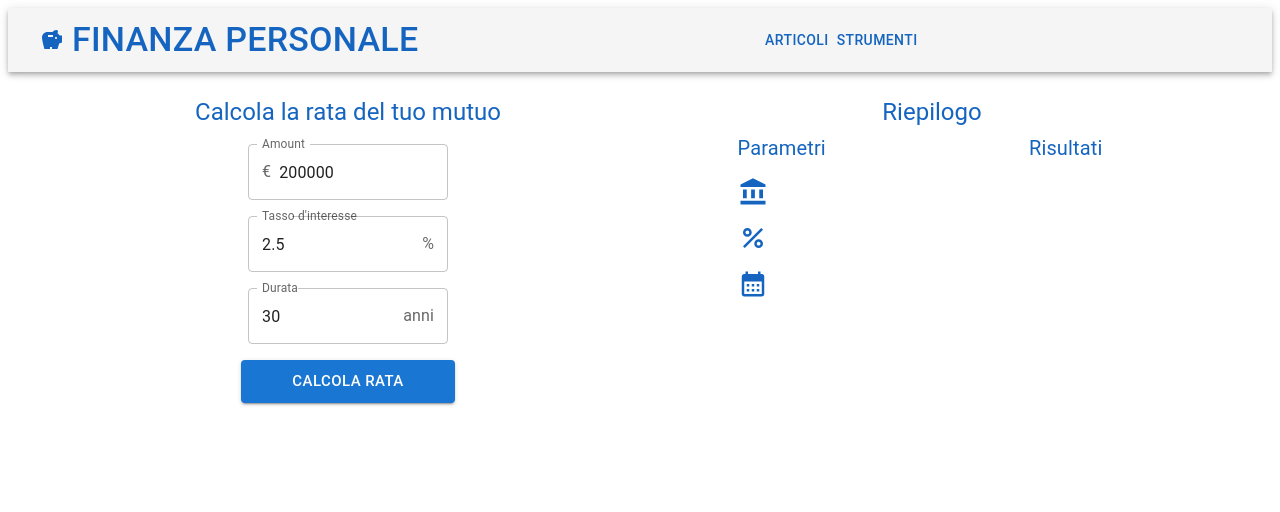
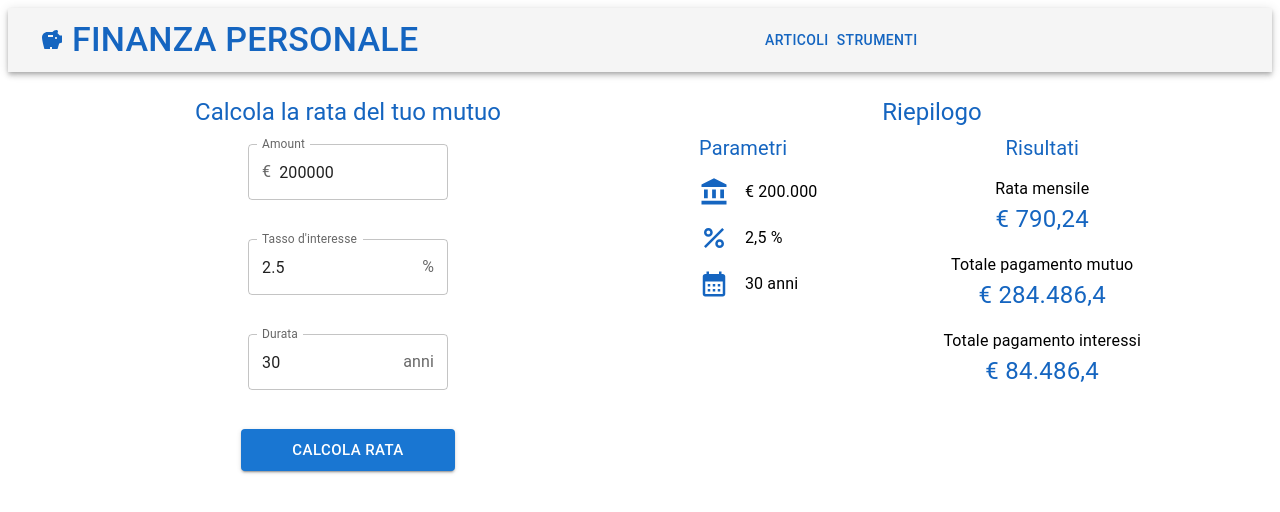
Before and after one commit to mbesio/personal-finance-site, a Next.js app: page /calculators/ratamutuo in a window 1280 px wide. Shown: the top 512 px of the page. Built offline with nearby package versions, Linux system fonts and the light colour scheme.

Commit message:
some clean up

```diff
--- a/components/calculators/calculatorResults.tsx
+++ b/components/calculators/calculatorResults.tsx
@@ -121,7 +121,7 @@ const MortgageResults = ({
                   mr: 3,
                 }}
               >
-                {outputInstallment ? 'Rata mensile' : ''}
+                Rata mensile
               </Typography>
               <Typography
                 fontSize="1.5em"
@@ -131,11 +131,12 @@ const MortgageResults = ({
                   mr: 3,
                 }}
               >
+                €{' '}
                 {outputInstallment
-                  ? `€ ${new Intl.NumberFormat('de-DE').format(
+                  ? `${new Intl.NumberFormat('de-DE').format(
                       outputInstallment
                     )}`
-                  : ''}
+                  : '0'}
               </Typography>
             </Box>
             <Box
@@ -152,7 +153,7 @@ const MortgageResults = ({
                   mr: 3,
                 }}
               >
-                {outputInstallment ? 'Totale pagamento capitale' : ''}
+                Totale pagamento mutuo
               </Typography>
               <Typography
                 fontSize="1.5em"
@@ -162,11 +163,10 @@ const MortgageResults = ({
                   mr: 3,
                 }}
               >
+                €{' '}
                 {outputTotalCost
-                  ? `€ ${new Intl.NumberFormat('de-DE').format(
-                      outputTotalCost
-                    )}`
-                  : ''}
+                  ? `${new Intl.NumberFormat('de-DE').format(outputTotalCost)}`
+                  : '0'}
               </Typography>
             </Box>
             <Box
@@ -183,7 +183,7 @@ const MortgageResults = ({
                   mr: 3,
                 }}
               >
-                {outputInstallment ? 'Totale pagamento interessi' : ''}
+                Totale pagamento interessi
               </Typography>
               <Typography
                 fontSize="1.5em"
@@ -193,11 +193,12 @@ const MortgageResults = ({
                   mr: 3,
                 }}
               >
+                €{' '}
                 {outputTotalInterest
-                  ? `€ ${new Intl.NumberFormat('de-DE').format(
+                  ? `${new Intl.NumberFormat('de-DE').format(
                       outputTotalInterest
                     )}`
-                  : ''}
+                  : '0'}
               </Typography>
             </Box>
           </Box>
--- a/components/calculators/mortgageCalc.tsx
+++ b/components/calculators/mortgageCalc.tsx
@@ -1,6 +1,6 @@
 import React, { useState } from 'react'
 import FormControl from '@mui/material/FormControl'
-import FormGroup from '@mui/material/FormGroup'
+import FormHelperText from '@mui/material/FormHelperText'
 import OutlinedInput from '@mui/material/OutlinedInput'
 import InputAdornment from '@mui/material/InputAdornment'
 import Typography from '@mui/material/Typography'
@@ -16,6 +16,9 @@ const MortgageCalculator = ({
   handleChangeRate,
   handleChangeYears,
   handleSubmit,
+  isAmountValid,
+  isRateValid,
+  isYearsValid,
 }) => {
   return (
     <Box>
@@ -39,6 +42,7 @@ const MortgageCalculator = ({
           <FormControl fullWidth sx={{ m: 1, width: '25ch' }}>
             <InputLabel htmlFor="amount">Amount</InputLabel>
             <OutlinedInput
+              error={!isAmountValid}
               id="amount"
               startAdornment={
                 <InputAdornment position="start">€</InputAdornment>
@@ -52,13 +56,23 @@ const MortgageCalculator = ({
               }}
               inputProps={{ step: '10000', lang: 'en-US' }}
             />
+            <FormHelperText
+              id="component-error-text"
+              sx={{
+                color: 'red',
+                visibility: !isAmountValid ? 'visible' : 'hidden',
+              }}
+            >
+              Max € 100,000,000
+            </FormHelperText>
           </FormControl>
           <FormControl fullWidth sx={{ m: 1, width: '25ch' }}>
             <InputLabel htmlFor="rate">Tasso d'interesse</InputLabel>
             <OutlinedInput
+              error={!isRateValid}
               id="rate"
               endAdornment={<InputAdornment position="end">%</InputAdornment>}
-              label="Rate"
+              label="Tasso d'interesse"
               type="number"
               value={rate}
               onChange={(e) => handleChangeRate(e)}
@@ -67,15 +81,26 @@ const MortgageCalculator = ({
               }}
               inputProps={{ step: '0.1' }}
             />
+
+            <FormHelperText
+              id="component-error-text"
+              sx={{
+                color: 'red',
+                visibility: !isRateValid ? 'visible' : 'hidden',
+              }}
+            >
+              Percentuale invalida
+            </FormHelperText>
           </FormControl>
           <FormControl fullWidth sx={{ m: 1, width: '25ch' }}>
             <InputLabel htmlFor="years">Durata</InputLabel>
             <OutlinedInput
+              error={!isYearsValid}
               id="years"
               endAdornment={
                 <InputAdornment position="end">anni</InputAdornment>
               }
-              label="Years"
+              label="Durata"
               type="number"
               value={years}
               onChange={(e) => handleChangeYears(e)}
@@ -84,6 +109,15 @@ const MortgageCalculator = ({
               }}
               inputProps={{ step: '5' }}
             />
+            <FormHelperText
+              id="component-error-text"
+              sx={{
+                color: 'red',
+                visibility: !isYearsValid ? 'visible' : 'hidden',
+              }}
+            >
+              Max 50 anni
+            </FormHelperText>
           </FormControl>
           <Button
             fullWidth
--- a/pages/calculators/ratamutuo/index.tsx
+++ b/pages/calculators/ratamutuo/index.tsx
@@ -15,20 +15,53 @@ const Ratamutuo = () => {
   const [rate, setRate] = useState(2.5)
   const [years, setYears] = useState(30)
 
-  const [outputAmount, setOutputAmount] = useState(null)
-  const [outputRate, setOutputRate] = useState(null)
-  const [outputYears, setOutputYears] = useState(null)
+  const [isAmountValid, setIsAmountValid] = useState(true)
+  const [isRateValid, setIsRateValid] = useState(true)
+  const [isYearsValid, setIsYearsValid] = useState(true)
 
-  const [outputInstallment, setOutputInstallment] = useState(null)
-  const [outputTotalCost, setOutputTotalCost] = useState(null)
-  const [outputTotalInterest, setOutputTotalInterest] = useState(null)
+  const [outputAmount, setOutputAmount] = useState(200000)
+  const [outputRate, setOutputRate] = useState(2.5)
+  const [outputYears, setOutputYears] = useState(30)
 
-  const handleChangeAmount = (e) => setAmount(e.target.value)
-  const handleChangeRate = (e) => setRate(e.target.value)
-  const handleChangeYears = (e) => setYears(e.target.value)
+  const [outputInstallment, setOutputInstallment] = useState('790.24')
+  const [outputTotalCost, setOutputTotalCost] = useState('284486.4')
+  const [outputTotalInterest, setOutputTotalInterest] = useState('84486.4')
+
+  const handleChangeAmount = (e) => {
+    const amountInput = e.target.value
+    if (amountInput < 0 || amountInput > 100000000) {
+      setIsAmountValid(false)
+    } else {
+      setIsAmountValid(true)
+    }
+    setAmount(amountInput)
+  }
+
+  const handleChangeRate = (e) => {
+    const rateInput = e.target.value
+    if (rateInput < 0 || rateInput > 100) {
+      setIsRateValid(false)
+    } else {
+      setIsRateValid(true)
+    }
+    setRate(rateInput)
+  }
+
+  const handleChangeYears = (e) => {
+    const yearsInput = e.target.value
+    if (yearsInput < 0 || yearsInput > 50) {
+      setIsYearsValid(false)
+    } else {
+      setIsYearsValid(true)
+    }
+    setYears(yearsInput)
+  }
 
   const handleSubmit = (e) => {
     e.preventDefault()
+    if (!isAmountValid || !isRateValid || !isYearsValid) {
+      return
+    }
     setOutputAmount(amount)
     setOutputRate(rate)
     setOutputYears(years)
@@ -57,6 +90,9 @@ const Ratamutuo = () => {
               handleChangeRate={handleChangeRate}
               handleChangeYears={handleChangeYears}
               handleSubmit={handleSubmit}
+              isAmountValid={isAmountValid}
+              isRateValid={isRateValid}
+              isYearsValid={isYearsValid}
             />
           </Grid>
           <Grid item xs={12} sm={6} md={6}>
```
